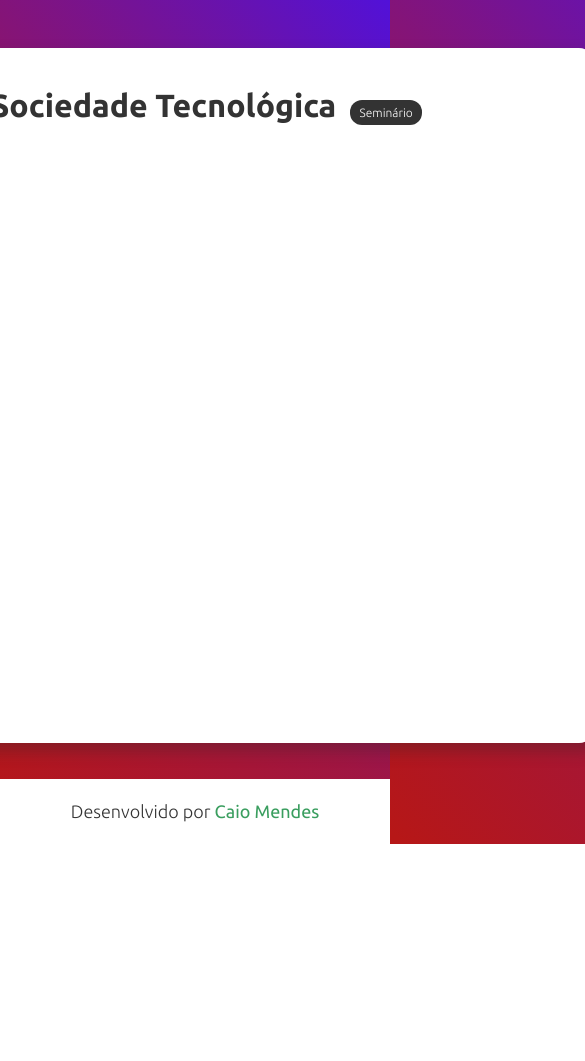
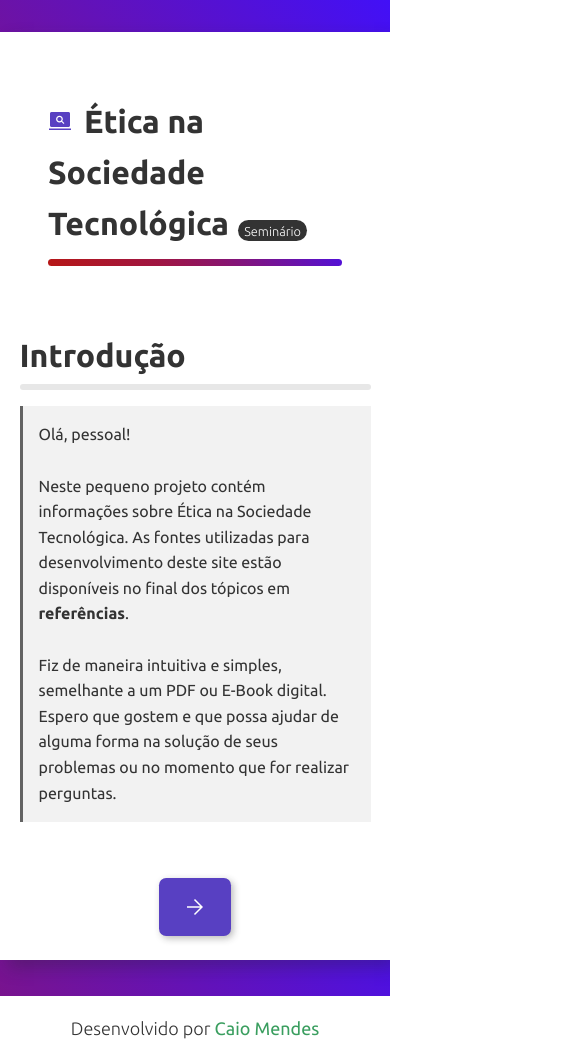
Before and after one commit to caiomendes-doc/caiomendes-doc, a plain HTML site: page pages/seminario.html in a window 390 px wide. Shown: the whole page, 585 px wide, since content can reach past the window. Before the commit the page ends 844 px from the top, so only its background shows below. Drawn offline with nearby package versions, Linux system fonts and the light colour scheme; a web font is replaced by a local one.

Commit message:
uptade_10_11_2024
Melhoria geral.

```diff
--- /dev/null
+++ b/assets/js/seminario/menu.js
@@ -0,0 +1,26 @@
+function trocaDisplayNone (displayDesejado) {
+    let displayT = document.querySelector(displayDesejado);
+
+    if (displayT.style.display === 'flex' || displayT.style.display === '') {
+        displayT.style.display = 'none';
+    }
+}
+
+function trocaDisplayOk (displayDesejado) {
+    let displayT = document.querySelector(displayDesejado);
+
+    if (displayT.style.display === 'none' || displayT.style.display === '') {
+        displayT.style.display = 'inline-block';
+    }
+}
+
+function trocarInformacoesTela () {
+    const nomeSeminario = '.nome-seminario';
+    const informacoes = '.informacoes';
+    const topicos = '.topicos';
+
+    trocaDisplayNone(informacoes);
+    trocaDisplayNone(nomeSeminario);
+
+    trocaDisplayOk(topicos);
+}
--- a/assets/style/seminario/default-style.css
+++ /dev/null
@@ -1,47 +0,0 @@
-body {
-    background: linear-gradient(50deg, #b61717 1%, 70%, #4210f7 110%);
-    overflow-x: hidden;
-    display: flex;
-    flex-direction: column;
-    align-items: center;
-}
-
-main {
-    background-color: #fff;
-    border-radius: 1em;
-    box-shadow: .5em .5em 1em #27272750;
-    height: 50em;
-    width: 50em;
-    margin-top: 3em;
-}
-
-footer {
-    background-color: #fff;
-}
-
-/* Section - Título Seminário */
-
-.nome-seminario {
-    display: flex;
-    align-items: center;
-    padding: 2em;
-}
-
-.nome-seminario h1 {
-    font-size: 2em;
-}
-
-.icon-titulo {
-    margin-right: .5em;
-    color: #5dbd5d;
-}
-
-.sub-titulo {
-    margin-left: .5em;
-    background-color: #333;
-    color: #fff;
-    padding: .5em .8em;
-    border-radius: 1em;
-    font-size: 12px;
-    font-weight: 300;
-}
--- /dev/null
+++ b/assets/style/seminario/theme-default-mobil-ex.css
@@ -0,0 +1,82 @@
+@media (max-width: 820px) {
+    main {
+        margin-top: 2em;
+        width: 100%;
+        border-radius: 0;
+    }
+
+    .titulo-seminario {
+        display: flex;
+        align-items: center;
+        justify-content: center;
+    }
+
+    .nome-seminario {
+        display: flex;
+        align-items: center;
+        justify-content: center;
+        padding: 1em;
+    }
+
+    .titulo-seminario h1 {
+        font-size: 2.5em;
+        display: flex;
+        align-items: center;
+        justify-content: center;
+        flex-direction: column;
+    }
+
+    .icon-titulo, .sub-titulo {
+        margin: .5em 0em;
+    }
+
+
+    .material-symbols-outlined {
+        font-variation-settings:
+        'FILL' 1,
+        'wght' 800,
+        'GRAD' 0,
+        'opsz' 24
+    }
+}
+
+@media (max-width: 660px) {
+    .titulo-seminario h1 {
+        font-size: 2em;
+    }
+}
+
+@media (max-width: 530px) {
+    .titulo-seminario h1 {
+        font-size: 1.8em;
+    }
+}
+
+@media (max-width: 500px) {
+    .titulo-seminario h1 {
+        font-size: 1.5em;
+    }
+}
+
+@media (max-width: 420px) {
+    .icon-titulo, .sub-titulo {
+        margin: .5em 0em;
+    }
+
+    .titulo-seminario h1 {
+        font-size: 1.1em;
+    }
+
+    .sub-titulo {
+        margin-top: 1em;
+    }
+
+
+    .material-symbols-outlined {
+        font-variation-settings:
+        'FILL' 1,
+        'wght' 800,
+        'GRAD' 0,
+        'opsz' 24
+    }
+}
--- /dev/null
+++ b/assets/style/seminario/theme-default-mobile.css
@@ -0,0 +1,54 @@
+@media (max-width: 820px) {
+    main {
+        border-radius: 0;
+        width: 100%;
+    }
+
+    .titulo-seminario h1 {
+        margin: 1.5em;
+    }
+
+    .informacoes {
+        width: 90%;
+    }
+
+    .sub-titulo {
+        font-size: .4em;
+    }
+}
+
+@media (max-width: 620px) {
+    .lista-topicos ul li {
+        font-size: .9em;
+    }
+}
+
+@media (max-width: 375px) {
+    .titulo-seminario h1 {
+        font-size: 1.6em;
+        margin: 1.5em;
+    }
+
+    .lista-topicos ul li {
+        font-size: .8em;
+    }
+}
+
+@media (max-width: 320px) {
+    .titulo-seminario h1 {
+        font-size: 1.4em;
+        margin: 1.5em;
+    }
+
+    .titulo-seminario h1::after {
+        margin-top: .5em;
+    }
+
+    .titulo-informacoes h2 {
+        font-size: 1.5em;
+    }
+
+    .texto-informacoes p {
+        font-size: .8em;
+    }
+}
--- /dev/null
+++ b/assets/style/seminario/theme-default.css
@@ -0,0 +1,169 @@
+body {
+    background: linear-gradient(50deg, #b61717, #4210f7);
+    overflow-x: hidden;
+    display: flex;
+    flex-direction: column;
+    align-items: center;
+}
+
+main {
+    background-color: #fff;
+    border-radius: 1em;
+    box-shadow: .5em .5em 1em #27272750;
+    width: 50em;
+    margin-top: 2em;
+    display: flex;
+    align-items: center;
+    flex-direction: column;
+}
+
+footer {
+    background-color: #fff;
+}
+
+.material-symbols-outlined {
+  font-variation-settings:
+  'FILL' 1,
+  'wght' 400,
+  'GRAD' 0,
+  'opsz' 48
+}
+
+.negrito {
+    font-weight: 700;
+}
+
+/* Section - Título Seminário */
+
+.nome-seminario {
+    margin-top: 1em;
+}
+
+.titulo-seminario h1 {
+    font-size: 2em;
+    margin: 1em 0em;
+}
+
+.titulo-seminario h1::after {
+    content: '';
+    display: block;
+    width: 100%;
+    height: .2em;
+    background: linear-gradient(50deg, #b61717 1%, 70%, #4210f7 110%);
+    border-radius: 1em;
+    margin-top: .3em;
+}
+
+.icon-titulo {
+    margin-right: .5em;
+    color: #5840c2;
+}
+
+.sub-titulo {
+    font-size: .35em;
+    font-weight: 300;
+    margin-left: .1em;
+    color: #fff;
+    background-color: #333;
+    padding: .3em .5em;
+    border-radius: 1em;
+}
+
+/* Section - Informações */
+
+.informacoes {
+    width: 85%;
+    margin-bottom: 2em;
+}
+
+.titulo-informacoes h2 {
+    font-size: 2em;
+    margin: .5em 0em;
+}
+
+.titulo-informacoes h2::after {
+    content: '';
+    display: block;
+    width: 100%;
+    height: .2em;
+    background-color: #e7e7e7;
+    border-radius: 1em;
+    margin: .1em 0em;
+}
+
+.texto-informacoes {
+    border-left: .2em solid #636363;
+    background-color: rgba(0, 0, 0, 0.05);
+    padding: 1em;
+}
+
+/* Section - Botões */
+
+.btn-style {
+    background-color: #5840c2;
+    box-shadow: .1em .1em .3em #27272750;
+    color: #fff;
+    padding: .7em 1em;
+    border-radius: .3em;
+    margin: 1em 0em;
+    font-size: 1em;
+    cursor: pointer;
+}
+
+.btn-style:hover {
+    background-color: #856eeb;
+}
+
+#voltar {
+    display: none;
+}
+
+#menu-topicos {
+    display: none;
+}
+
+
+/* Section - Tópicos */
+
+.topicos {
+    width: 85%;
+    margin-top: 2em;
+    display: none;
+}
+
+.topicos h2 {
+    font-size: 2em;
+    margin: .5em 0em;
+}
+
+.topicos h2::after {
+    content: '';
+    display: block;
+    width: 100%;
+    height: .2em;
+    background-color: #e7e7e7;
+    border-radius: 1em;
+    margin: .1em 0em;
+}
+
+.lista-topicos {
+    padding: 1em 3em;
+    margin-left: 1em;
+    border-left: .2em solid #e7e7e7;
+}
+
+.lista-topicos ul li {
+    font-size: 1.2em;
+    margin: .5em 0em;
+    border-bottom: .1em solid #e7e7e7;
+    list-style-type:decimal-leading-zero;
+}
+
+.lista-topicos ul li a {
+    color: #333;
+    text-decoration: none;
+}
+
+.lista-topicos ul li a:hover {
+    color: #5840c2;
+}
--- a/pages/seminario.html
+++ b/pages/seminario.html
@@ -10,7 +10,8 @@
     <link rel="stylesheet" href="../assets/style/default-style.css">
     <link rel="stylesheet" href="../assets/style/default-style-external.css">
     <!--CSS Interno-->
-    <link rel="stylesheet" href="../assets/style/seminario/default-style.css">
+    <link rel="stylesheet" href="../assets/style/seminario/theme-default.css">
+    <link rel="stylesheet" href="../assets/style/seminario/theme-default-mobile.css">
     <!--Links Externos-->
     <link rel="preconnect" href="https://fonts.googleapis.com">
     <link rel="preconnect" href="https://fonts.gstatic.com" crossorigin>
@@ -21,10 +22,57 @@
 
     <main>
 
+        <!--Título-->
         <section class="nome-seminario">
             <div class="titulo-seminario">
                 <h1><span class="material-symbols-outlined icon-titulo">screen_search_desktop</span>Ética na Sociedade Tecnológica <span class="sub-titulo">Seminário</span></h1>
             </div>
+        </section>
+
+        <!--Informações-->
+        <section class="informacoes">
+            <div class="titulo-informacoes">
+                <h2>Introdução</h2>
+            </div>
+            <div class="texto-informacoes">
+                <p>Olá, pessoal! </p><br>
+                <p>Neste pequeno projeto contém informações sobre Ética na Sociedade Tecnológica.
+                    As fontes utilizadas para desenvolvimento deste site estão disponíveis no final
+                    dos tópicos em <span class="negrito">referências</span>.
+                </p><br>
+                <p>Fiz de maneira intuitiva e simples, semelhante a um PDF ou E-Book digital.
+                    Espero que gostem e que possa ajudar de alguma forma na solução de seus problemas ou
+                    no momento que for realizar perguntas.
+                </p>
+            </div>
+        </section>
+
+        <!--Tópicos-->
+        <section class="topicos">
+            <div class="titulo-topicos">
+                <h2>Tópicos</h2>
+            </div>
+            <div class="lista-topicos">
+                <ul>
+                    <li><a href="#">Introdução</a></li>
+                    <li><a href="#">Ética</a></li>
+                    <li><a href="#">Ética Digital</a></li>
+                    <li><a href="#">Indústria cultural x cultura digital</a></li>
+                    <li><a href="#">Sociedade atual</a></li>
+                    <li><a href="#">Rastreando comportamentos e traços pessoais</a></li>
+                    <li><a href="#">Big Data como instrumento político</a></li>
+                    <li><a href="#">Segurança na Tecnologia</a></li>
+                    <li><a href="#">Falsas esperanças e perigos reais</a></li>
+                    <li><a href="#">Pontos positivos e negativos</a></li>
+                </ul>
+            </div>
+        </section>
+
+        <!-- Navegação do site -->
+        <section class="nav-site">
+            <button id="voltar" class="material-symbols-outlined btn-style">arrow_back</button>
+            <button id="menu-topicos" class="material-symbols-outlined btn-style">menu_book</button>
+            <button id="proximo" onclick="trocarInformacoesTela()" class="material-symbols-outlined btn-style">arrow_forward</butto>
         </section>
 
     </main>
@@ -35,5 +83,7 @@
         </div>
     </footer>
 
+    <script src="../assets/js/seminario/menu.js"></script>
+
 </body>
 </html>
```
Also changed, not shown: index.html (+2 -2 lines), assets/style/pagina-inicial/theme-default-mobile.css (renamed from assets/style/style-mobile/theme-default-mobile.css), assets/style/pagina-inicial/theme-default.css (renamed from assets/style/paginal-inicial/theme-default.css).
